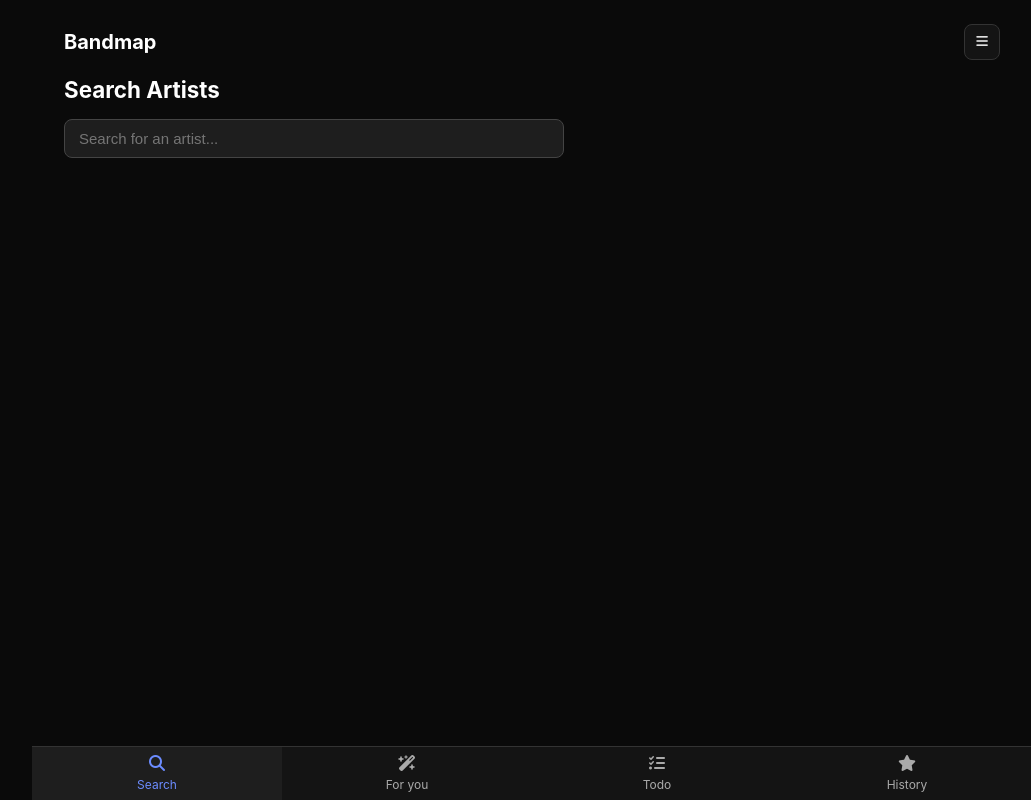
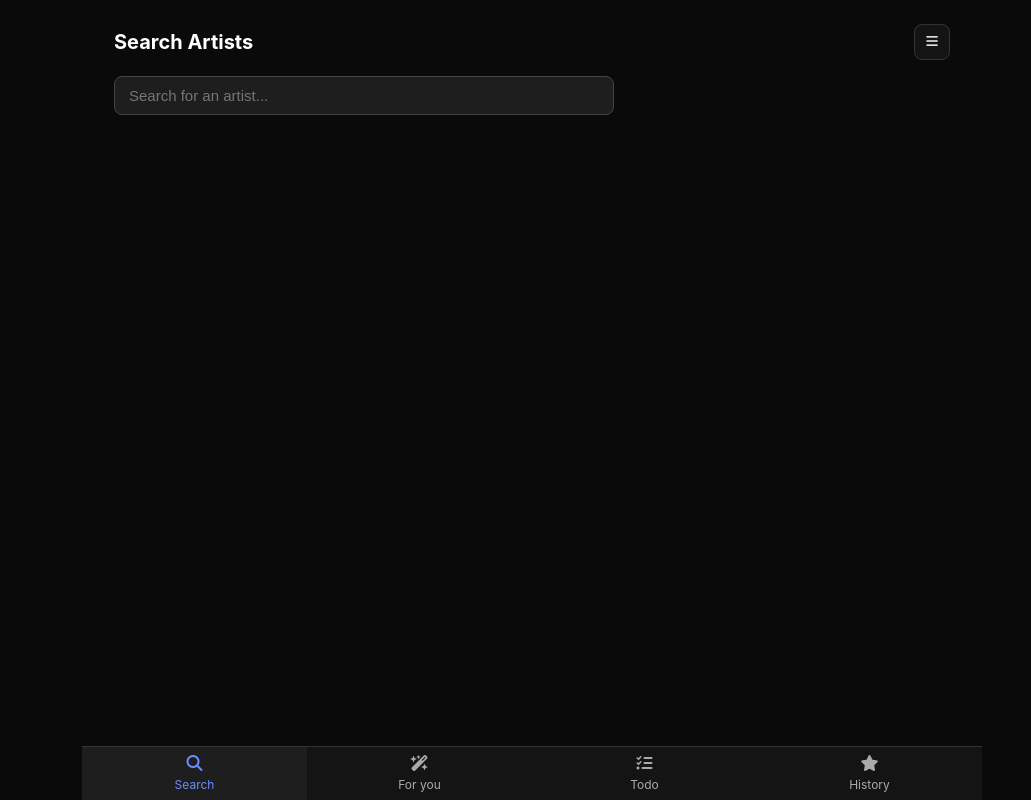
Before and after one commit to Vilsepi/bandmap, a website built with Vite: page packages/web/index.html in a window 1280 px wide. Both pictures are taken after typing "Sample123" into the empty fields and a click on the button "Continue". Shown: the whole page, without its empty margins (108-1139 px from the left). Built offline with nearby package versions, Linux system fonts and the light colour scheme; files whose address does not match are found by name.

Commit message:
Remove extra heading

```diff
--- a/packages/web/index.html
+++ b/packages/web/index.html
@@ -54,7 +54,6 @@
 
         <!-- Search view -->
         <div id="view-search" class="view active">
-          <h2>Search Artists</h2>
           <div class="search-box">
             <input type="text" id="search" placeholder="Search for an artist..." autocomplete="off" />
           </div>
@@ -67,9 +66,6 @@
 
         <!-- Recommendations view -->
         <div id="view-recommendations" class="view">
-          <div class="view-header">
-            <h2>Recommendations</h2>
-          </div>
           <div id="recommendations-list" class="card-list">
             <p class="empty-state">Loading...</p>
           </div>
@@ -78,7 +74,6 @@
 
         <!-- Bookmark view -->
         <div id="view-todo" class="view">
-          <h2>Todo List</h2>
           <div id="todo-list" class="card-list">
             <p class="empty-state">Loading...</p>
           </div>
@@ -86,7 +81,6 @@
 
         <!-- Ratings view -->
         <div id="view-ratings" class="view">
-          <h2>My Ratings</h2>
           <div id="ratings-list" class="card-list">
             <p class="empty-state">Loading...</p>
           </div>
--- a/packages/web/src/main.ts
+++ b/packages/web/src/main.ts
@@ -12,10 +12,18 @@ interface BuildInfo {
 
 const navLinks = document.querySelectorAll<HTMLAnchorElement>('.nav-link');
 const views = document.querySelectorAll<HTMLElement>('.view');
+const topbarTitle = document.querySelector<HTMLElement>('#app-topbar h1');
 const buildInfoText = document.getElementById('build-info-text');
 const topbarMenuContainer = document.getElementById('topbar-menu-container');
 const topbarMenuToggle = document.getElementById('topbar-menu-toggle') as HTMLButtonElement | null;
 const topbarMenuDropdown = document.getElementById('topbar-menu-dropdown');
+
+const VIEW_TITLES: Record<ViewName, string> = {
+  search: 'Search Artists',
+  recommendations: 'Recommendations',
+  todo: 'Todo List',
+  ratings: 'My Ratings',
+};
 
 let routerNavigate: ((route: AppRoute) => Promise<void>) | null = null;
 let appInitialized = false;
@@ -73,6 +81,10 @@ async function loadBuildInfo(): Promise<void> {
 function showView(name: ViewName): void {
   views.forEach((view) => view.classList.remove('active'));
   navLinks.forEach((link) => link.classList.remove('active'));
+
+  if (topbarTitle) {
+    topbarTitle.textContent = VIEW_TITLES[name];
+  }
 
   const view = document.getElementById(`view-${name}`);
   const link = document.querySelector(`[data-view="${name}"]`);
--- a/packages/web/src/style.css
+++ b/packages/web/src/style.css
@@ -5,7 +5,7 @@
 }
 
 :root {
-  --app-max-width: 1000px;
+  --app-max-width: 900px;
 }
 
 body {
```
